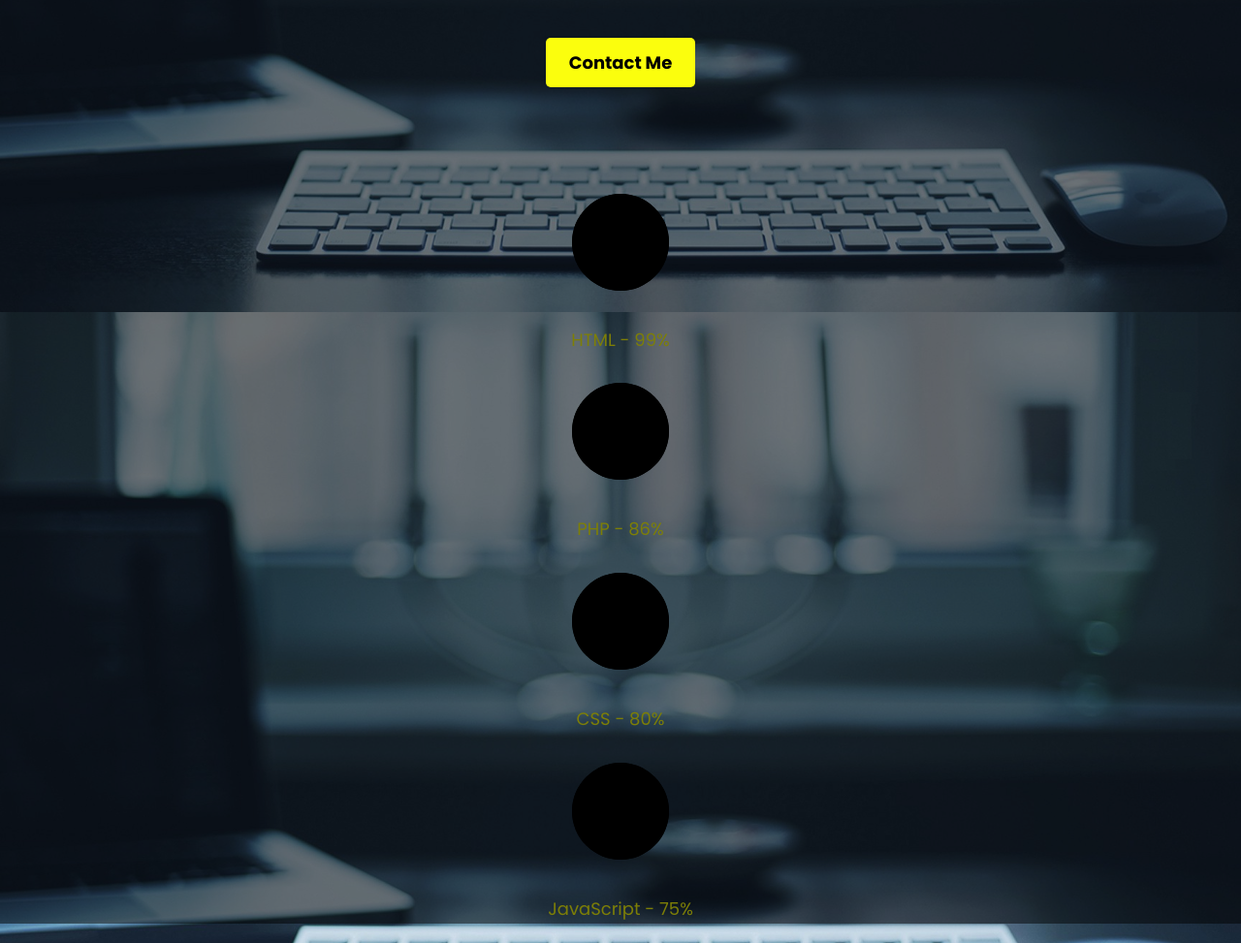
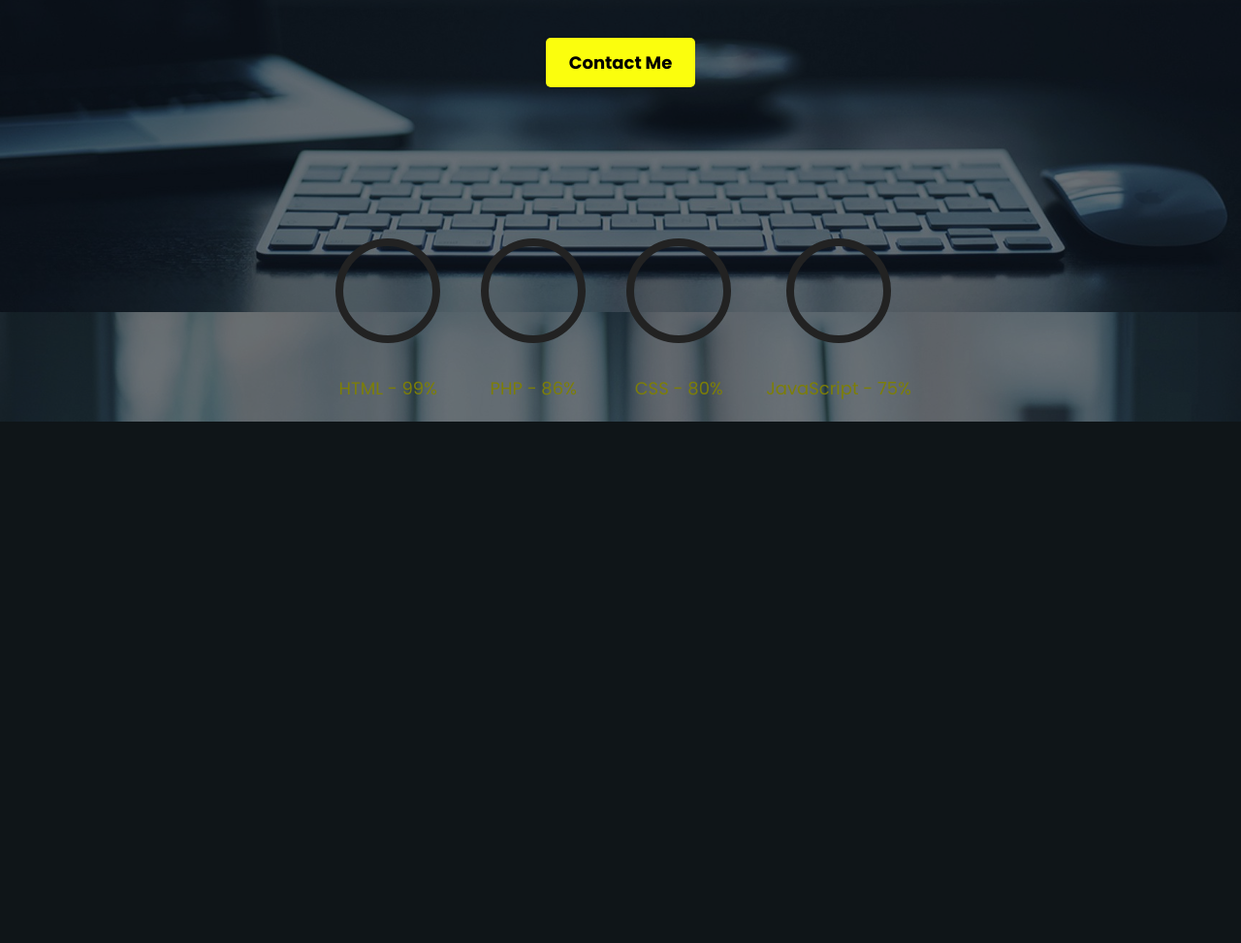
Before and after one commit to Ognjen139/Portofolio, a PHP site: page / in a window 1280 px wide. Shown: the part 478-1451 px from the top of the page at 97% size. After the commit the page ends 913 px from the top, so only its background shows below. Run offline with PHP 8.4, Linux system fonts and the light colour scheme.

Commit message:
styles.css

```diff
--- a/styles.css
+++ b/styles.css
@@ -227,3 +227,38 @@ nav ul li a:hover {
         display: flex;
     }
 }
+.skills {
+    display: flex;
+    justify-content: center;
+    gap: 30px;
+    margin-top: 50px;
+}
+
+.skill {
+    text-align: center;
+    position: relative;
+}
+
+.progress-ring {
+    transform: rotate(-90deg);
+}
+
+.progress-ring__background,
+.progress-ring__circle {
+    fill: none;
+    stroke-width: 8;
+    cx: 60;
+    cy: 60;
+    r: 50;
+}
+
+.progress-ring__background {
+    stroke: #444;
+}
+
+.progress-ring__circle {
+    stroke: #F7C425;
+    stroke-dasharray: 314; /* Obim kruga (2 * PI * r) */
+    stroke-dashoffset: 314;
+    transition: stroke-dashoffset 1.5s ease-in-out;
+}
```
